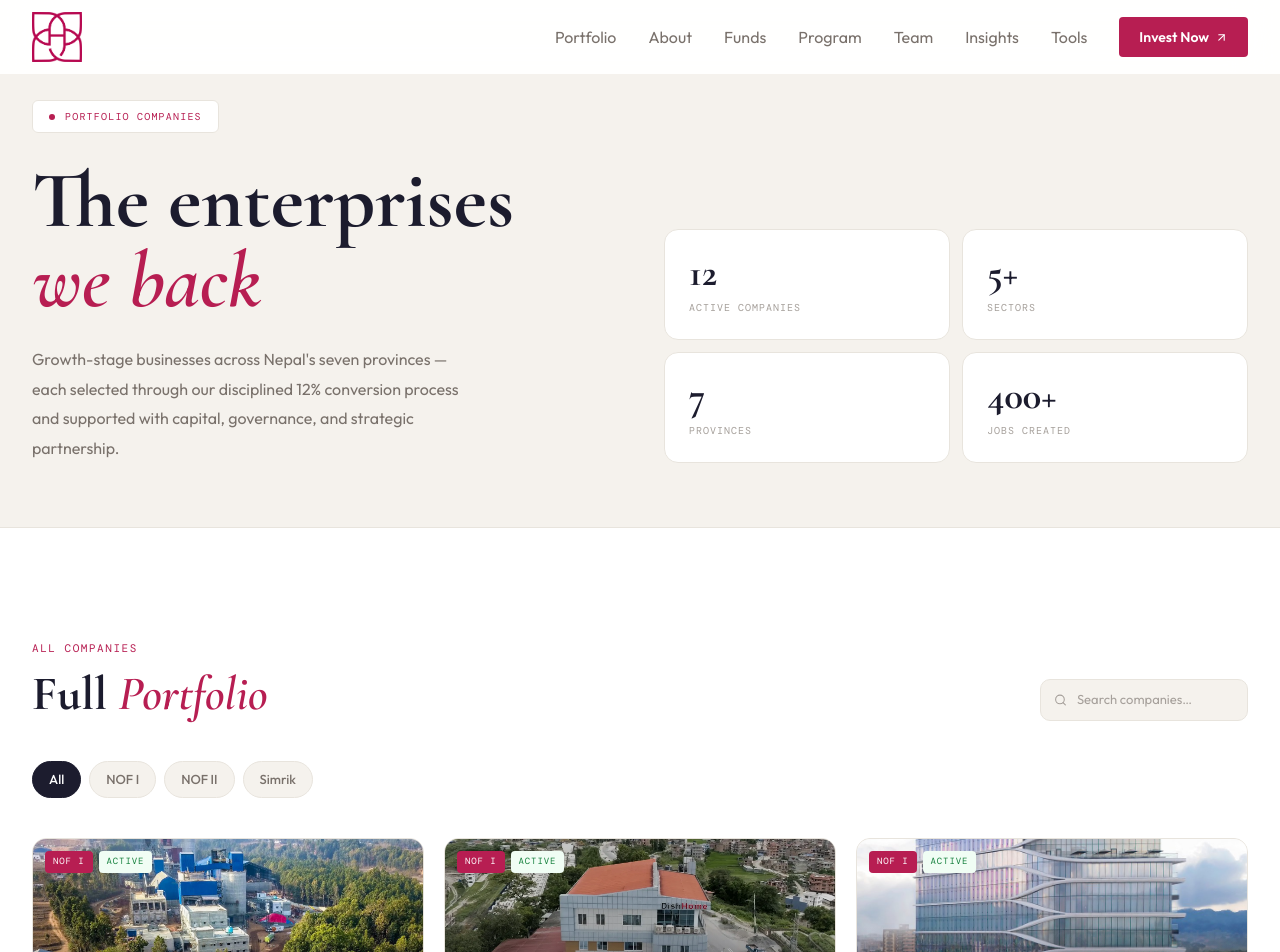
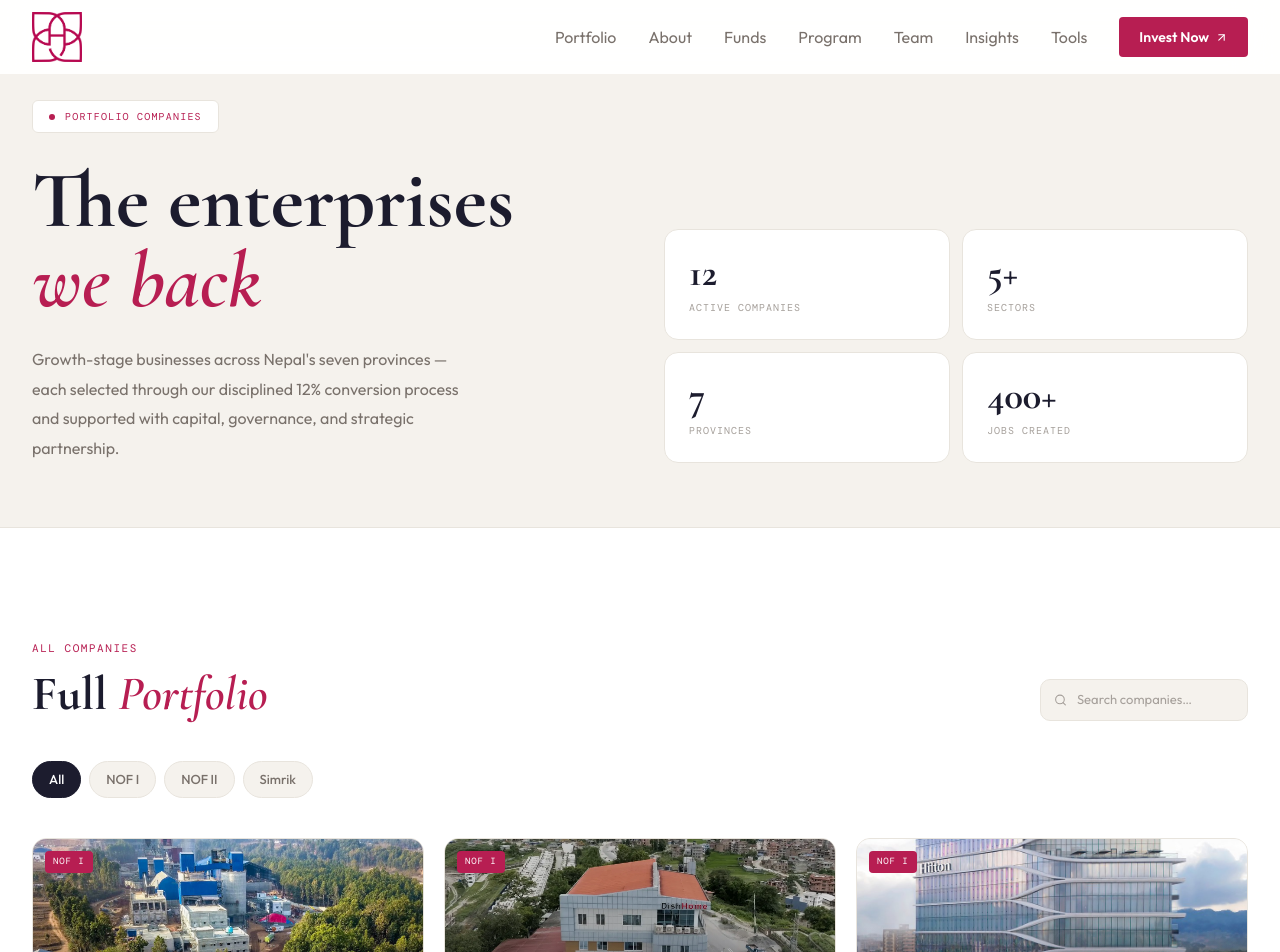
Before and after one commit to HeloPras/aadhyanta-website, a Next.js app: page /portfolio in a window 1280 px wide. Shown: the top 952 px of the page. Built offline with nearby package versions, Linux system fonts and the light colour scheme.

Commit message:
fixed portfolio page

```diff
--- a/app/(app)/portfolio/page.tsx
+++ b/app/(app)/portfolio/page.tsx
@@ -139,7 +139,6 @@ type Company = {
   sector: string
   sectorIcon: React.ReactNode
   fund: "NOF I" | "NOF II" | "Simrik"
-  status: "Active" | "Advancing to Exit" | "Follow-on"
   statusCls: string
   province: string
   year: string
@@ -158,7 +157,6 @@ const companies: Company[] = [
     sector: "Manufacturing",
     sectorIcon: <Factory size={15} />,
     fund: "NOF I",
-    status: "Active",
     statusCls: "status-active",
     province: "Bagmati Province",
     year: "2019",
@@ -182,7 +180,6 @@ const companies: Company[] = [
     sector: "Telecommunications & Digital Services",
     sectorIcon: <Network size={15} />,
     fund: "NOF I",
-    status: "Active",
     statusCls: "status-active",
     province: "Bagmati Province",
     year: "2010",
@@ -205,7 +202,6 @@ const companies: Company[] = [
     sector: "Hospitality & Tourism",
     sectorIcon: <Building2 size={15} />,
     fund: "NOF I",
-    status: "Active",
     statusCls: "status-active",
     province: "Bagmati Province",
     year: "2024",
@@ -227,7 +223,6 @@ const companies: Company[] = [
     sector: "Renewable Energy",
     sectorIcon: <Zap size={15} />,
     fund: "NOF I",
-    status: "Active",
     statusCls: "status-active",
     province: "Koshi Province",
     year: "2016",
@@ -249,7 +244,6 @@ const companies: Company[] = [
     sector: "Renewable Energy",
     sectorIcon: <Zap size={15} />,
     fund: "NOF I",
-    status: "Active",
     statusCls: "status-active",
     province: "Koshi Province",
     year: "2020",
@@ -272,7 +266,6 @@ const companies: Company[] = [
     sector: "Renewable Energy",
     sectorIcon: <Zap size={15} />,
     fund: "NOF I",
-    status: "Active",
     statusCls: "status-active",
     province: "Gandaki Province",
     year: "2015",
@@ -295,7 +288,6 @@ const companies: Company[] = [
     sector: "Renewable Energy",
     sectorIcon: <Zap size={15} />,
     fund: "NOF I",
-    status: "Active",
     statusCls: "status-active",
     province: "Koshi Province",
     year: "2012",
@@ -317,7 +309,6 @@ const companies: Company[] = [
     sector: "Agriculture & Poultry",
     sectorIcon: <Leaf size={15} />,
     fund: "NOF I",
-    status: "Active",
     statusCls: "status-active",
     province: "Gandaki Province",
     year: "2018",
@@ -340,7 +331,6 @@ const companies: Company[] = [
     sector: "Renewable Energy",
     sectorIcon: <Zap size={15} />,
     fund: "NOF I",
-    status: "Active",
     statusCls: "status-active",
     province: "Gandaki Province",
     year: "2017",
@@ -362,7 +352,6 @@ const companies: Company[] = [
     sector: "Renewable Energy",
     sectorIcon: <Zap size={15} />,
     fund: "NOF I",
-    status: "Active",
     statusCls: "status-active",
     province: "Gandaki Province",
     year: "2015",
@@ -384,7 +373,6 @@ const companies: Company[] = [
     sector: "Information Technology & Digital Services",
     sectorIcon: <Code size={15} />,
     fund: "NOF I",
-    status: "Active",
     statusCls: "status-active",
     province: "Bagmati Province",
     year: "2003",
@@ -407,7 +395,6 @@ const companies: Company[] = [
     sector: "Agriculture & Agro-Industry",
     sectorIcon: <Leaf size={15} />,
     fund: "NOF I",
-    status: "Active",
     statusCls: "status-active",
     province: "Koshi Province",
     year: "2015",
@@ -431,7 +418,6 @@ const companies: Company[] = [
     sector: "Agri-Tech & Information Technology",
     sectorIcon: <Cpu size={15} />,
     fund: "NOF I",
-    status: "Active",
     statusCls: "status-active",
     province: "Bagmati Province",
     year: "2016",
@@ -454,7 +440,6 @@ const companies: Company[] = [
     sector: "Agriculture & Agro-Industry",
     sectorIcon: <Leaf size={15} />,
     fund: "NOF I",
-    status: "Active",
     statusCls: "status-active",
     province: "Lumbini Province",
     year: "2002",
@@ -580,93 +565,6 @@ function Hero() {
 /* ═══════════════════════════════════════════════════════════════════════════
    FEATURED COMPANIES — large horizontal cards for the 2 marquee picks
 ═══════════════════════════════════════════════════════════════════════════ */
-function FeaturedCompanies() {
-  const featured = companies.filter((c) => c.featured)
-  return (
-    <section className="bg-white py-16 border-b border-[#E8E4DD]">
-      <div className="max-w-7xl mx-auto px-4 sm:px-6 lg:px-8">
-        <div className="sr mb-8">
-          <span className="font-mono-dm text-[11px] tracking-[0.14em] uppercase text-[#B71E52] mb-2 block">
-            Highlighted Investments
-          </span>
-          <h2 className="font-display font-bold text-[clamp(28px,3.5vw,40px)] leading-[1.08] text-[#1C1C2E]">
-            Featured{" "}
-            <em className="italic text-[#B71E52]">Portfolio Companies</em>
-          </h2>
-        </div>
-
-        <div className="grid grid-cols-1 md:grid-cols-2 gap-5">
-          {featured.map((co, i) => (
-            <a
-              key={co.id}
-              href={`/portfolio/${co.id}`}
-              className={`sr d${i + 1} feat-co-card group block bg-[#F5F2ED] border border-[#E8E4DD] rounded-2xl overflow-hidden`}
-            >
-              {/* Image */}
-              <div className="relative h-52 overflow-hidden">
-                <img
-                  src={co.image}
-                  alt={co.name}
-                  className="feat-co-img w-full h-full object-cover"
-                />
-                <div className="absolute inset-0 bg-gradient-to-t from-[#1C1C2E]/60 via-transparent to-transparent" />
-
-                {/* Fund tag */}
-                <div className="absolute top-4 left-4 flex items-center gap-2">
-                  <span className="font-mono-dm text-[9px] tracking-widest uppercase px-2.5 py-1 bg-[#B71E52] text-white rounded">
-                    {co.fund}
-                  </span>
-                  <span
-                    className={`font-mono-dm text-[9px] tracking-widest uppercase px-2.5 py-1 rounded ${co.statusCls}`}
-                  >
-                    {co.status}
-                  </span>
-                </div>
-
-                {/* Arrow */}
-                <div className="absolute top-4 right-4 co-arrow">
-                  <div className="w-8 h-8 rounded-full bg-white flex items-center justify-center">
-                    <ArrowUpRight size={14} className="text-[#1C1C2E]" />
-                  </div>
-                </div>
-              </div>
-
-              {/* Content */}
-              <div className="p-6 sm:p-7">
-                <div className="flex items-center gap-2 mb-3">
-                  <div className="w-5 h-5 rounded bg-[#f5e8ed] flex items-center justify-center text-[#B71E52]">
-                    {co.sectorIcon}
-                  </div>
-                  <span className="font-mono-dm text-[10px] text-stone-400 tracking-[0.1em] uppercase">
-                    {co.sector}
-                  </span>
-                </div>
-                <h3 className="font-display font-bold text-[22px] text-[#1C1C2E] leading-tight mb-2 group-hover:text-[#B71E52] transition-colors duration-200">
-                  {co.name}
-                </h3>
-                <p className="text-stone-500 text-[13px] leading-[1.75] mb-5">
-                  {co.description}
-                </p>
-
-                {/* Impact pills */}
-                <div className="flex flex-wrap gap-2 pt-4 border-t border-[#E8E4DD]">
-                  {co.impacts.map((imp, j) => (
-                    <span
-                      key={j}
-                      className="font-mono-dm text-[9px] tracking-[0.06em] uppercase px-2.5 py-1.5 bg-white border border-[#E8E4DD] text-stone-500 rounded"
-                    >
-                      {imp}
-                    </span>
-                  ))}
-                </div>
-              </div>
-            </a>
-          ))}
-        </div>
-      </div>
-    </section>
-  )
-}
 
 /* ═══════════════════════════════════════════════════════════════════════════
    FULL PORTFOLIO GRID — filterable
@@ -687,6 +585,8 @@ function PortfolioGrid() {
 
     return matchFund && matchSearch
   })
+
+
 
   return (
     <section className="bg-white py-20 md:py-28 border-b border-[#E8E4DD]">
@@ -744,7 +644,7 @@ function PortfolioGrid() {
             {filtered.map((co, i) => (
               <div
                 key={co.id}
-                className={`sr  co-card d${Math.min(i + 1, 6)} bg-[#F5F2ED] border border-[#E8E4DD] rounded-xl overflow-hidden cursor-pointer`}
+                className={`sr on co-card d${Math.min(i + 1, 6)} bg-[#F5F2ED] border border-[#E8E4DD] rounded-xl overflow-hidden cursor-pointer`}
                 onClick={() => setExpanded(expanded === co.id ? null : co.id)}
               >
                 {/* Image */}
@@ -761,19 +661,10 @@ function PortfolioGrid() {
                     <span className="font-mono-dm text-[9px] tracking-widest uppercase px-2 py-1 bg-[#B71E52] text-white rounded">
                       {co.fund}
                     </span>
-                    <span
-                      className={`font-mono-dm text-[9px] tracking-widest uppercase px-2 py-1 rounded ${co.statusCls}`}
-                    >
-                      {co.status}
-                    </span>
+
                   </div>
 
-                  {/* Arrow */}
-                  <div className="absolute top-3 right-3 co-arrow">
-                    <div className="w-7 h-7 rounded-full bg-white/90 flex items-center justify-center">
-                      <ArrowUpRight size={12} className="text-[#1C1C2E]" />
-                    </div>
-                  </div>
+
                 </div>
 
                 {/* Card body */}
```
